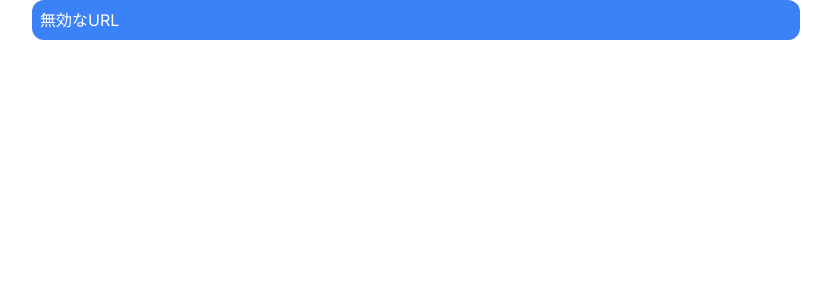
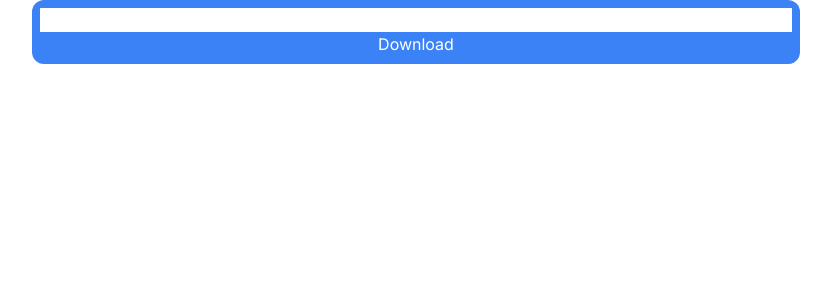
Before and after one commit to toritreee/information-nest, a Next.js app: page /app/new/url in a window 1280 px wide. Shown: the top 300 px of the page, without its empty margins (224-1055 px from the left). Built offline with nearby package versions, Linux system fonts and the light colour scheme.

Commit message:
URL読み取り機能の追加

```diff
--- a/app/app/new/page.tsx
+++ b/app/app/new/page.tsx
@@ -20,6 +20,7 @@ export default function New() {
           <Link href={"/app/new/create"} className="w-full h-44 flex items-center border-2 border-blue-500 rounded-xl ">
             <p className="text-center block w-full text-xl">新規作成</p>
           </Link>
+          <Link href={"/app/new/url"} className="text-gray-500 text-center">または、URLで読み取り</Link>
         </main>
       </div>
     </div>
--- a/app/app/new/url/page.tsx
+++ b/app/app/new/url/page.tsx
@@ -1,40 +1,53 @@
 "use client"
 import { Schedule, db } from "@/app/db";
 import { useRouter } from "next/navigation"
+import pako from "pako";
+import { useEffect, useState } from "react";
 
 export default function QR() {
   const router = useRouter()
-  const obj = (() => {
-    try {
-      location
-    }catch{
-      return
-    }
+  const [schedule, setSchedule] = useState<Schedule>()
+  const [inp,setInp] = useState<string>()
+  useEffect(() => {
     const param = new URL(location.href).searchParams.get("sc")
     if (!param) return
-    const schedule = JSON.parse(atob(param)) as Schedule
+    const schedule = JSON.parse(decodeURIComponent(atob(param))) as Schedule
     schedule.id = undefined
-    return schedule
-  })()
+    setSchedule(schedule)
+  }, [])
   return <div className="flex items-center flex-col h-full">
     <main className="min-w-fit w-[90%] max-w-3xl flex flex-col gap-4 h-full">
       <div className="w-full h-full flex flex-col justify-around bg-blue-500 rounded-xl text-white">
         <div className="w-full p-2">
-          {obj ? <div className="flex flex-col w-full gap-6">
-            <h1 className="text-xl">「{obj.name}」をこの端末に追加しますか?</h1>
+          {schedule ? <div className="flex flex-col w-full gap-6">
+            <h1 className="text-xl">「{schedule.name}」をこの端末に追加しますか?</h1>
             <div className="flex justify-around gap-6">
               <button onClick={() => router.back()} className="p-3 bg-white text-black flex-auto rounded-md">No</button>
               <button onClick={() => {
-                db.schedule.add(obj).then(v => {
+                db.schedule.add(schedule).then(v => {
                   router.push("/app/schedule/" + v)
                 })
               }} className="p-3 border-2 border-white flex-auto rounded-md">Yes</button>
             </div>
           </div>
-            : "無効なURL"
+            : <div className="flex flex-col">
+              <input type="url" onChange={v=>setInp(v.target.value)} className="text-black"/>
+              <button onClick={() => {
+                if (!inp) return
+                const par = new URL(inp).searchParams.get("sc")
+                if (!par)return
+                const schedule = JSON.parse(decodeURIComponent(atob(par))) as Schedule
+                schedule.id = undefined
+                setSchedule(schedule)
+              }}>Download</button>
+            </div>
           }
         </div>
       </div>
     </main>
   </div>
 }
+
+function useSTate<T>(): [any, any] {
+  throw new Error("Function not implemented.");
+}
--- a/app/app/schedule/[schedule]/qr/page.tsx
+++ b/app/app/schedule/[schedule]/qr/page.tsx
@@ -5,6 +5,8 @@ import { useLiveQuery } from "dexie-react-hooks"
 import { useQRCode } from "next-qrcode"
 import { useEffect, useMemo, useRef, useState } from "react"
 import { displayValue } from "@tanstack/react-query-devtools/build/lib/utils"
+import { Padyakke_Expanded_One } from "next/font/google"
+import pako from "pako"
 
 export default function QR({ params }: {
   params: {
--- a/package.json
+++ b/package.json
@@ -12,6 +12,7 @@
     "@tanstack/react-query": "^4.29.3",
     "@tanstack/react-query-devtools": "^4.29.3",
     "@types/node": "18.15.13",
+    "@types/pako": "^2.0.0",
     "@types/react": "18.0.38",
     "@types/react-dom": "18.0.11",
     "autoprefixer": "10.4.14",
```
Also changed, not shown: 1 other file (tests, documents, lock files or other folders).
